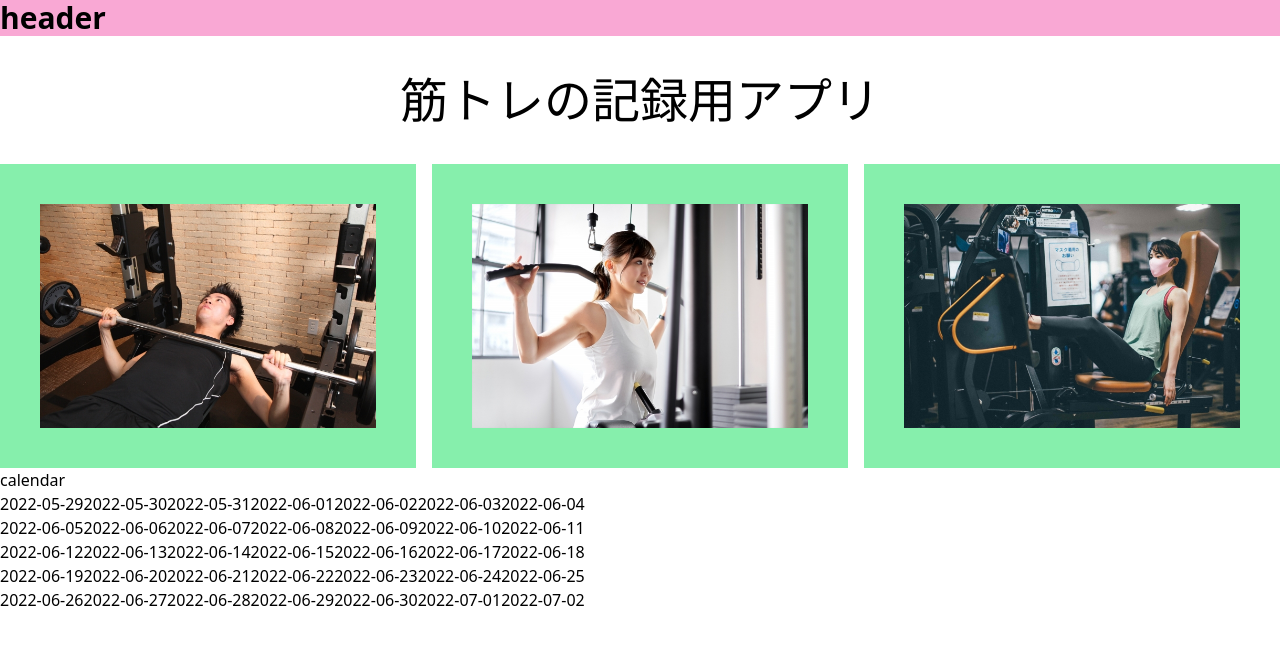
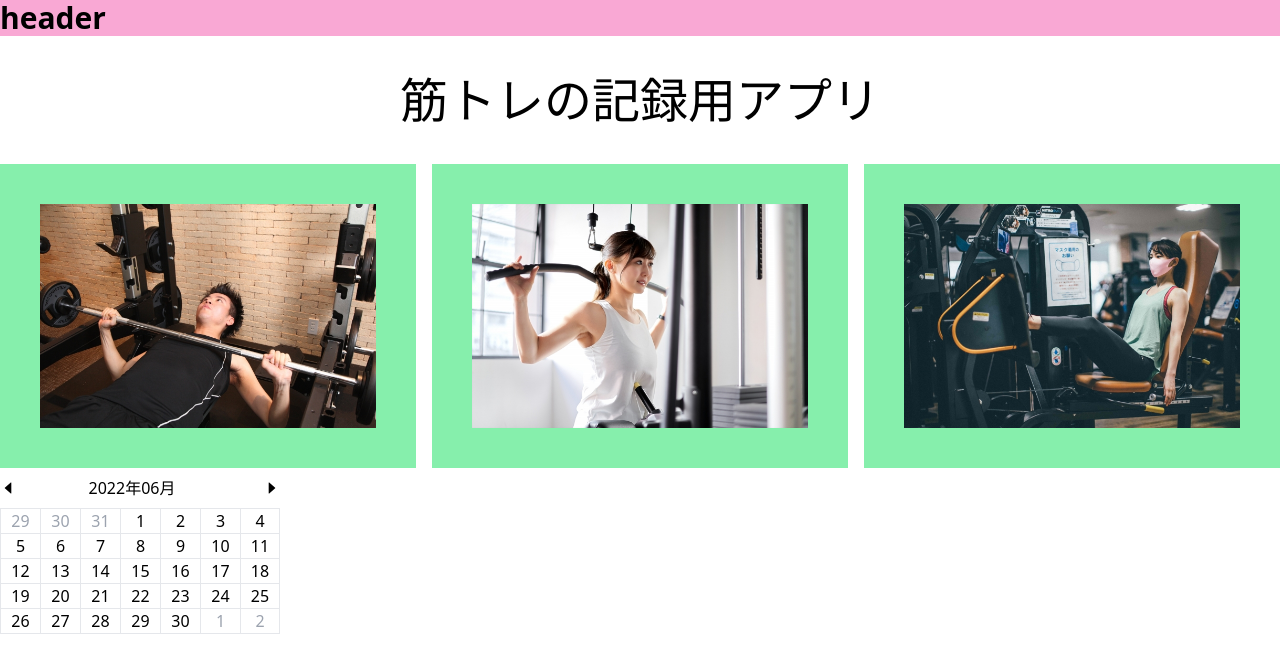
Before and after one commit to gyan-pg/new-project, a React (Create React App) app: page / in a window 1280 px wide. Shown: the top 672 px of the page. Built offline with nearby package versions, Linux system fonts and the light colour scheme.

Commit message:
Calendar Improvements

```diff
--- a/package.json
+++ b/package.json
@@ -15,6 +15,7 @@
     "firebase": "^9.8.3",
     "react": "^18.2.0",
     "react-dom": "^18.2.0",
+    "react-icons": "^4.4.0",
     "react-router-dom": "^6.3.0",
     "react-scripts": "5.0.1",
     "typescript": "^4.7.4",
--- a/src/component/Calendar.tsx
+++ b/src/component/Calendar.tsx
@@ -1,7 +1,14 @@
 import React, {useEffect, useState} from "react";
 import dayjs from "dayjs";
+import { AiFillCaretLeft, AiFillCaretRight } from "react-icons/ai";
 
-const Calendar = () => {
+const Calendar: React.FC = () => {
+
+  type DATE = {
+    day: number,
+    date: string,
+    month: number,
+  }
 
   const [currentDate, setCurrentDate] = useState(dayjs());
   const [calendar, setCalendar] = useState<any>();
@@ -31,6 +38,7 @@ const Calendar = () => {
         weekRow.push({
           day: startDate.get("date"),
           date: startDate.format("YYYY-MM-DD"),
+          month: startDate.get("month"),
         });
         startDate = startDate.add(1, "days");
       };
@@ -42,20 +50,44 @@ const Calendar = () => {
   useEffect(() => {
     const calendar = getCalendar();
     setCalendar(calendar);
-  },[]);
+  },[currentDate]);
+
+  const getCalendarDate = (el:DATE) => {
+    console.log(el);
+  }
+
+  const nextMonth = () => {
+    setCurrentDate(currentDate.add(1, "month"));
+  };
+
+  const prevMonth = () => {
+    setCurrentDate(currentDate.subtract(1, "month"));
+  }
 
   return (
     <>
-    calendar
-      {calendar ? calendar.map((elm:any) => {
-        return (
-          <div>{
-            elm.map((el:any) => {
-              return <span key={el.date}>{el.date}</span>;
-            })
-          }</div>
-        )
-      }) : ""}
+    <section className="inline-block">
+      <div className="flex justify-between items-center mb-2 mt-2">
+        <AiFillCaretLeft className="hover:cursor-pointer" onClick={() => {prevMonth()}}/>
+        <span>{currentDate.format("YYYY年MM月")}</span>
+        <AiFillCaretRight className="hover:cursor-pointer ml-4" onClick={() => {nextMonth()}} />
+      </div>
+      <div className="inline-block border-b">
+        {calendar ? calendar.map((elm: [], index:number) => {
+          return (
+            <div key={index} className="flex">{
+              elm.map((el:DATE, index) => {
+                return(
+                  <div className={index === 6 ? "w-10 text-center border-t border-l border-r hover:bg-gray-200" : "w-10 text-center border-t border-l hover:bg-gray-200"} key={el.date}>
+                    <p className={ el.month !== currentDate.month() ? "text-gray-400 hover:cursor-pointer" : "hover:cursor-pointer"} key={el.date} onClick={() => getCalendarDate(el)}>{el.day}</p>
+                  </div>
+                )
+              })
+            }</div>
+          )
+        }) : ""}
+      </div>
+    </section>
     </>
   );
 };
```
Also changed, not shown: 1 other file (tests, documents, lock files or other folders).
